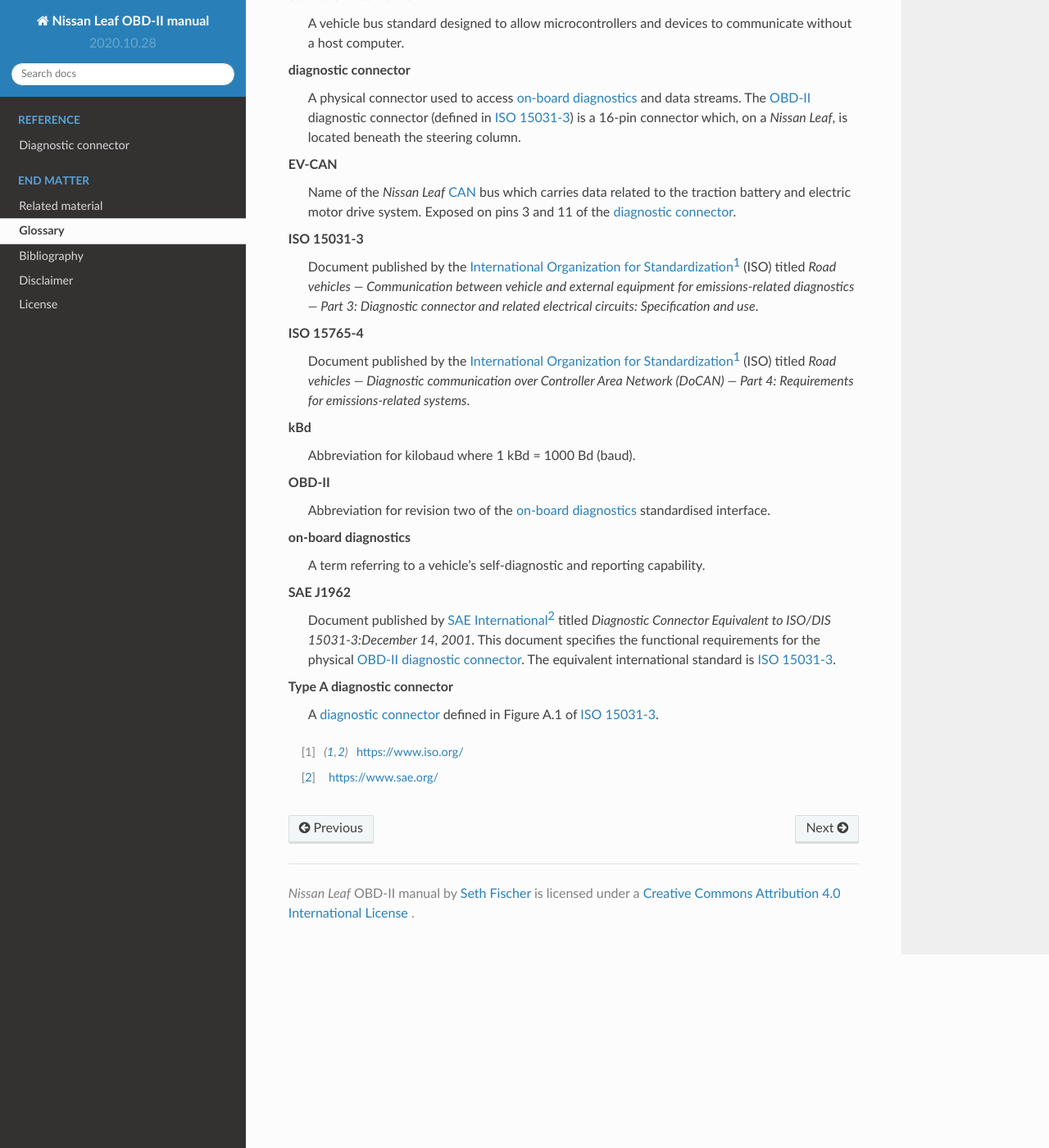
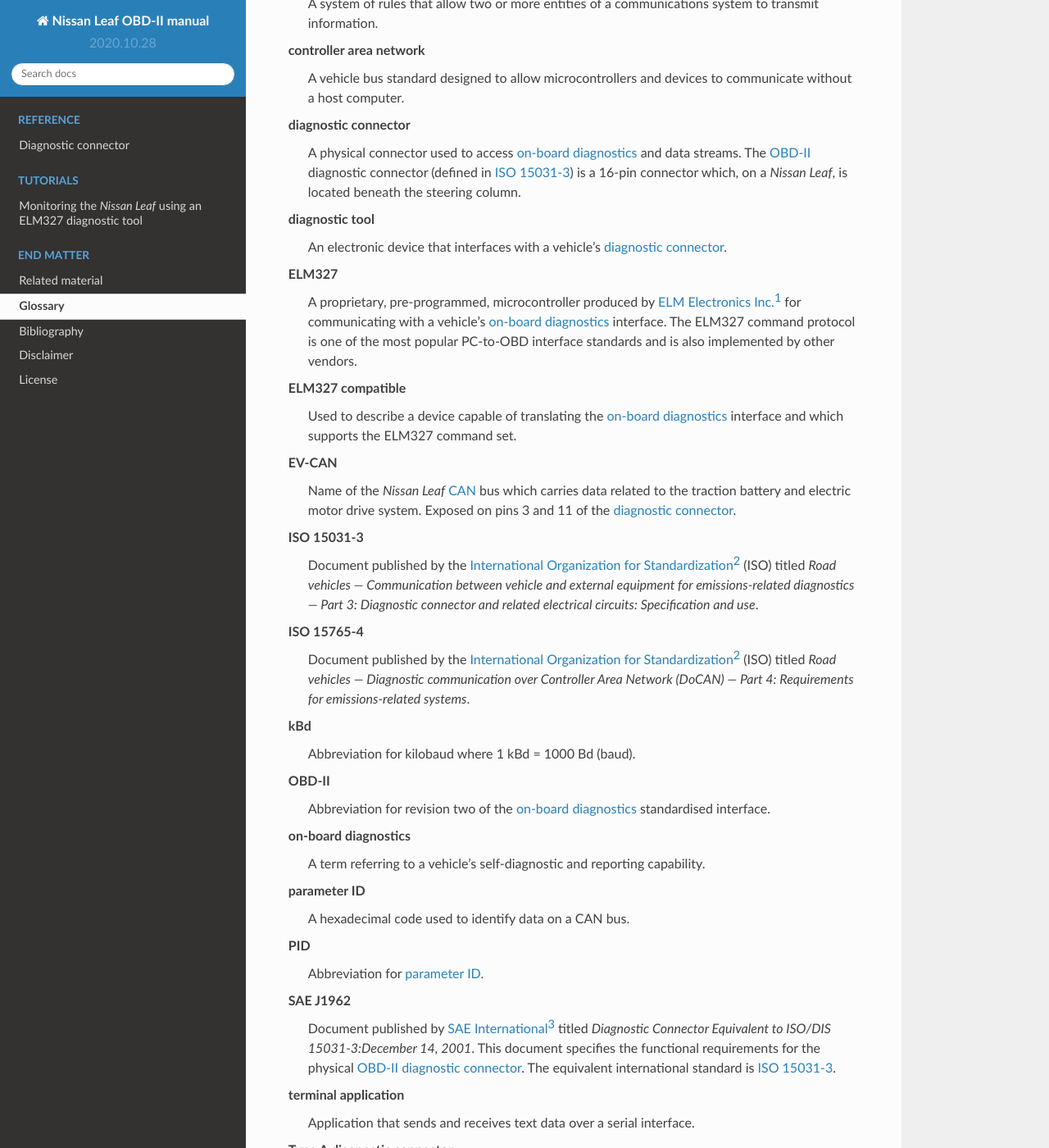
Before and after one commit to sethfischer/nissan-leaf-obd-manual, a Sphinx documentation site: the page built from source/glossary.rst, in a window 1280 px wide and 1400 px high, scrolled down 581 px. Shown: the whole window at 82% size. Built offline with Sphinx 7.4.7 and the Read the Docs theme 2.0.0, drawn with Linux system fonts in a browser that asks for light colours; some of the changed text lies outside the part shown.

Commit message:
ELM327 tutorial

```diff
--- a/source/bibliography.bib
+++ b/source/bibliography.bib
@@ -1,3 +1,27 @@
+@misc{elm:elm327,
+  title        = {{ELM327 OBD to RS232 Interpreter}},
+  orginization = {{Elm Electronics Inc.}},
+  url          = {https://www.elmelectronics.com/wp-content/uploads/2016/07/ELM327DS.pdf},
+  number       = {ELM327DSJ},
+  year         = 2016,
+  note         = {Accessed: 2 August 2020}
+}
+
+@misc{elm:faq,
+  title        = {{FAQs}},
+  orginization = {{Elm Electronics Inc.}},
+  url          = {https://www.elmelectronics.com/help/faqs/},
+  year         = {2020},
+  note         = {Accessed 20 September 2020}
+}
+
+@misc{morich:serial-wifi-terminal,
+  title  = {{Serial WiFi Terminal}},
+  author = {{Kai Morich}},
+  url    = {https://play.google.com/store/apps/details?id=de.kai_morich.serial_wifi_terminal},
+  note   = {Version: 1.21}
+}
+
 @misc{mynissanleaf:can-decoding,
   title = {{LEAF CANbus decoding. (Open discussion)}},
   url   = {https://www.mynissanleaf.com/viewtopic.php?t=4131#p97509},
--- a/source/conf.py
+++ b/source/conf.py
@@ -67,7 +67,10 @@
     release = version
 
 
-exclude_patterns = ["includes/*"]
+exclude_patterns = [
+    "code/*",
+    "includes/*",
+]
 extensions = [
     "sphinx_rtd_theme",
     "sphinxcontrib.bibtex",
@@ -85,6 +88,7 @@
 html_static_path = ["_static"]
 html_theme = "sphinx_rtd_theme"
 html_title = project
+html_use_index = True
 
 
 latex_elements = {
--- a/source/glossary.rst
+++ b/source/glossary.rst
@@ -8,6 +8,10 @@
 
 .. glossary::
     :sorted:
+
+    AT commands
+        A command language supported by the :term:`ELM327` with "AT" meaning
+        "attention."
 
     AV-CAN
         Name of the *Nissan Leaf* :term:`CAN` bus which carries predominantly
@@ -40,6 +44,22 @@
         :term:`ISO 15031-3`) is a 16-pin connector which, on a *Nissan Leaf*,
         is located beneath the steering column.
 
+    diagnostic tool
+        An electronic device that interfaces with a vehicle's
+        :term:`diagnostic connector`.
+
+    ELM327
+        A proprietary, pre-programmed, microcontroller produced by
+        `ELM Electronics Inc.`_ for communicating with a vehicle's
+        :term:`on-board diagnostics` interface. The ELM327 command protocol is
+        one of the most popular PC-to-OBD interface standards and is also
+        implemented by other vendors.
+
+    ELM327 compatible
+        Used to describe a device capable of translating the
+        :term:`on-board diagnostics` interface and which supports the ELM327
+        command set.
+
     EV-CAN
         Name of the *Nissan Leaf* :term:`CAN` bus which carries data related to
         the traction battery and electric motor drive system. Exposed on pins 3
@@ -69,12 +89,21 @@
         A term referring to a vehicle's self-diagnostic and reporting
         capability.
 
+    parameter ID
+        A hexadecimal code used to identify data on a CAN bus.
+
+    PID
+        Abbreviation for :term:`parameter ID`.
+
     SAE J1962
         Document published by `SAE International`_ titled *Diagnostic Connector
         Equivalent to ISO/DIS 15031-3:December 14, 2001*. This document
         specifies the functional requirements for the physical :term:`OBD-II`
         :term:`diagnostic connector`. The equivalent international standard is
         :term:`ISO 15031-3`.
+
+    terminal application
+        Application that sends and receives text data over a serial interface.
 
     Type A diagnostic connector
         A :term:`diagnostic connector` defined in Figure A.1 of
@@ -83,5 +112,6 @@
 
 .. target-notes::
 
+.. _`ELM Electronics Inc.`: https://www.elmelectronics.com/
 .. _`International Organization for Standardization`: https://www.iso.org/
 .. _`SAE International`: https://www.sae.org/
--- a/source/wordlist.txt
+++ b/source/wordlist.txt
@@ -3,3 +3,4 @@
 ethernet
 kBd
 OBD
+Wi
--- a/source/z-bibliography.rst
+++ b/source/z-bibliography.rst
@@ -1,3 +1,8 @@
+.. spelling::
+
+    Morich
+
+
 ============
 Bibliography
 ============
```
Also changed, not shown: source/code/elm327/358-turn-signal.txt (added, +21 -0 lines), source/index.rst (+17 -0 lines), source/tutorial/elm327.rst (added, +255 -0 lines), 2 other files.
